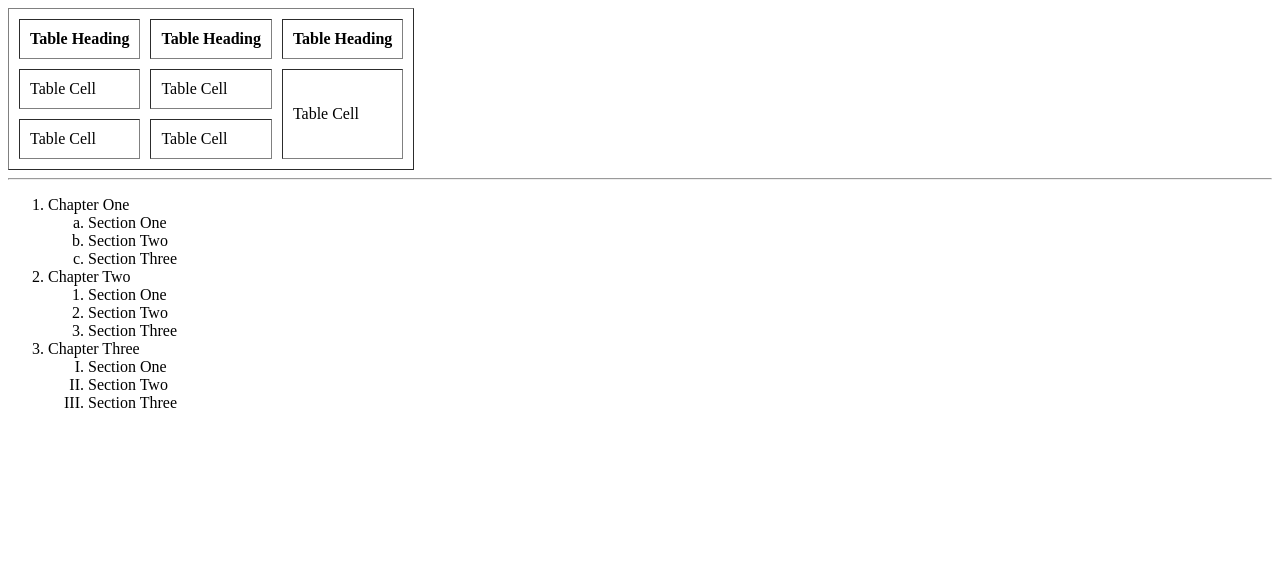
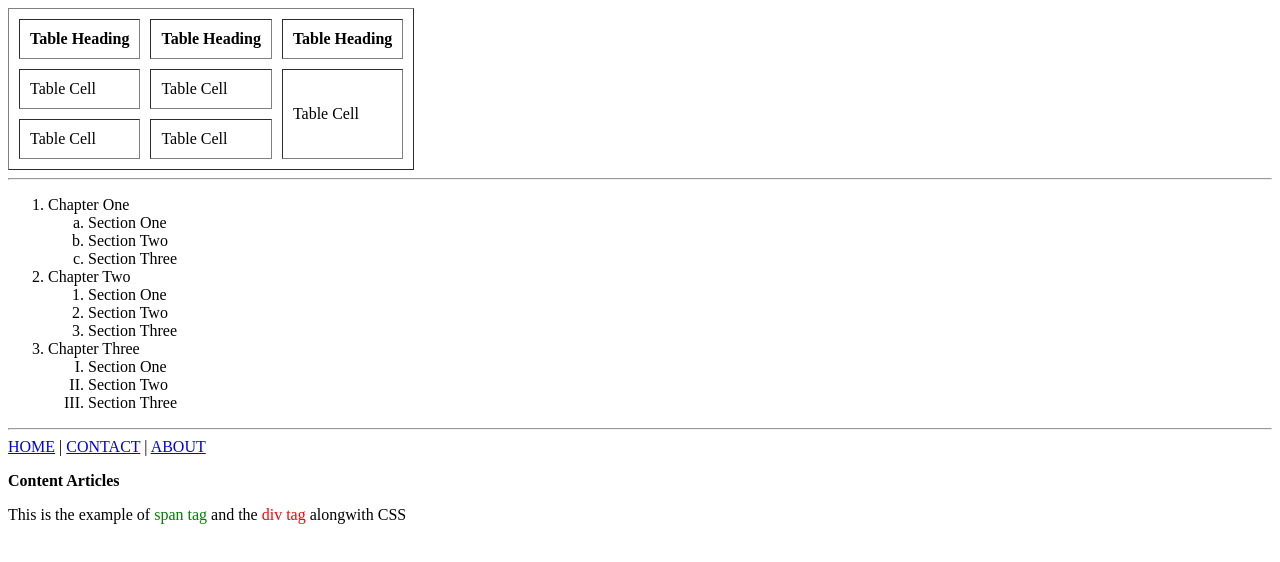
Before and after one commit to kostadinovs/lessson-4, a plain HTML site: page index.html in a window 1280 px wide. Drawn offline with Linux system fonts and the light colour scheme.

Commit message:
test so linkovi

```diff
--- a/index.html
+++ b/index.html
@@ -46,9 +46,19 @@
                         <li>Section Three</li>
                     </ol>
             </ol>
-
-
+            <hr>
+            <div>
+                <a href="https://www.google.com/">HOME</a>
+                <span>  |</span>
+                <a href="https://www.youtube.com/">CONTACT</a>
+                <span>  |</span>
+                <a href="https://www.facebook.com/">ABOUT</a>
+            </div>
+            <div>
+                <p><b>Content Articles</b></p>
+            </div>
+            <div>
+                <p>This is the example of <span style="color: green;">span tag </span>and the <span style="color: red;">div tag </span>alongwith CSS</p>
+            </div>
         </body>
-
-        <!-- -->
 </html>
```
